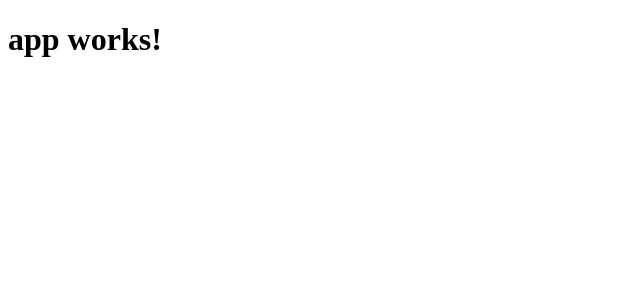
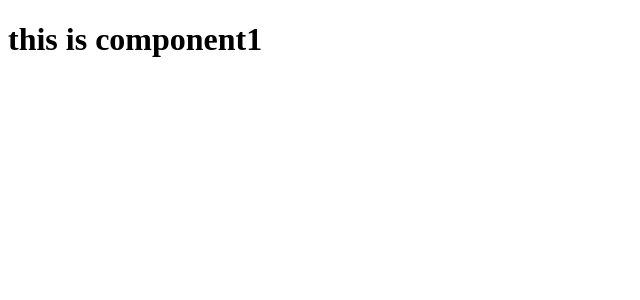
Before and after one commit to carcarabaca/pruebaProject, an Angular app: page / in a window 1280 px wide. Shown: the top 300 px of the page, without its empty margins (0-640 px from the left). Built offline with nearby package versions, Linux system fonts and the light colour scheme.

Commit message:
primeros cambios en el component1

```diff
--- a/src/app/app.component.html
+++ b/src/app/app.component.html
@@ -1,3 +1,3 @@
-<h1>
-  {{title}}
-</h1>
+<div class="contain">
+  <h1>this is component1</h1>
+</div>
```
